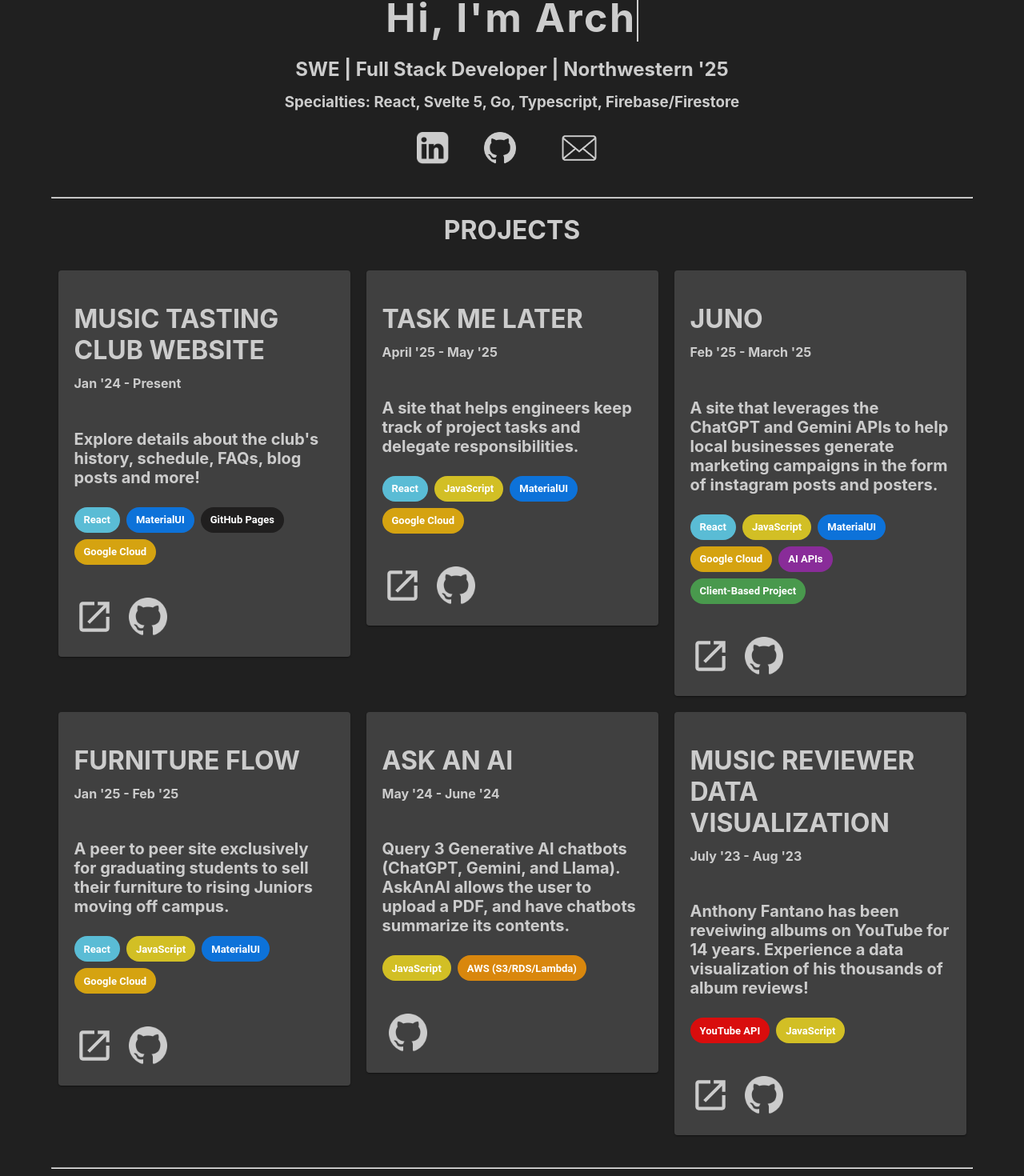
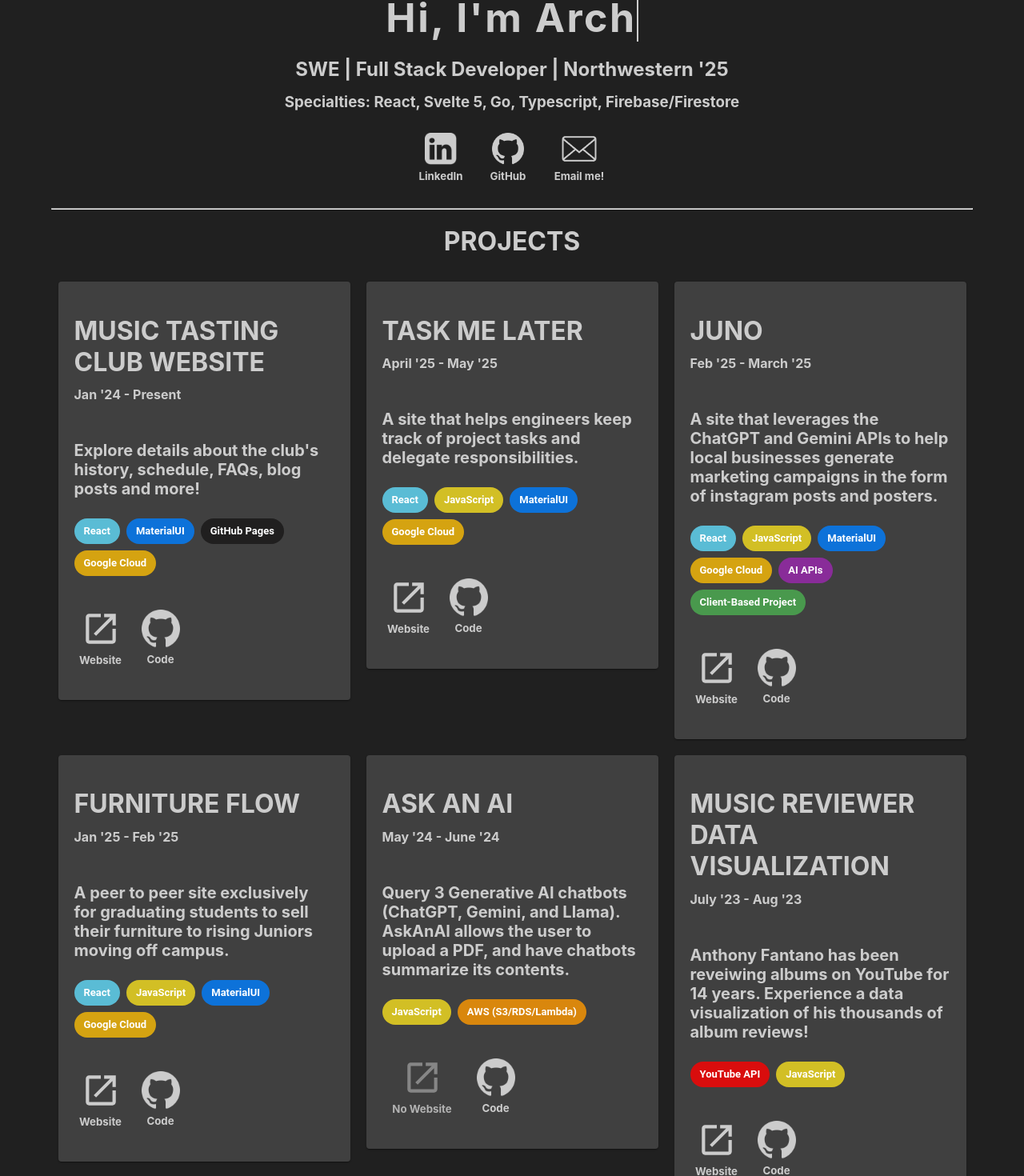
Before and after one commit to SpencerArchSilverstein/SpencerArchSilverstein.github.io, a React (Create React App) app: page / in a window 1280 px wide. Shown: the part 278-1748 px from the top of the page at 80% size. Built offline with nearby package versions, Linux system fonts and the light colour scheme.

Commit message:
fixed the linkedin link up top and added the Ask An AI 'no website' component

```diff
--- a/src/App.tsx
+++ b/src/App.tsx
@@ -10,7 +10,6 @@ import Intro from "./Intro";
 
 function App() {
   // const [glitchBool, setGlitchBool] = useState(false);
-
   //About Me
   //Resume (Work Experience, Project Experience)
   //Technical Skills
--- a/src/ContactMe.tsx
+++ b/src/ContactMe.tsx
@@ -27,17 +27,35 @@ const SocialLinks: FC<SocialLinksProps> = ({
           justifyContent: "center",
           gap: "0.5rem",
           alignItems: "center",
-          marginTop: "-4rem",
+          marginTop: "-3rem",
+          marginLeft: 10,
+        }}
+      >
+        <div
+          style={{
+            justifyContent: "center",
+            display: "flex",
+            alignItems: "center",
+            flexDirection: "column",
           }}
         >
           <Button
-          href="https://www.linkedin.com/in/spencer-silverstein/"
+            href="https://www.linkedin.com/in/arch-silverstein/"
             target="_blank"
             rel="noopener noreferrer"
           >
             <img src={linkedInImg} alt="LinkedIn" className="company-logos" />
           </Button>
-
+          <h5 style={{ marginTop: -10 }}>LinkedIn</h5>
+        </div>
+        <div
+          style={{
+            justifyContent: "center",
+            display: "flex",
+            alignItems: "center",
+            flexDirection: "column",
+          }}
+        >
           <Button
             href="https://github.com/SpencerArchSilverstein"
             target="_blank"
@@ -45,7 +63,18 @@ const SocialLinks: FC<SocialLinksProps> = ({
           >
             <img src={githubImg} alt="GitHub" className="company-logos" />
           </Button>
-
+          <h5 style={{ marginTop: -10 }}>GitHub</h5>
+        </div>
+        <div
+          style={{
+            justifyContent: "center",
+            display: "flex",
+            alignItems: "center",
+            flexDirection: "column",
+            marginTop: -15,
+            marginLeft: -10,
+          }}
+        >
           <Button onClick={handleCopyEmail}>
             <img
               src={mailImg}
@@ -54,6 +83,8 @@ const SocialLinks: FC<SocialLinksProps> = ({
               style={{ width: 70, height: 70 }}
             />
           </Button>
+          <h5 style={{ marginTop: -25 }}>Email me!</h5>
+        </div>
       </div>
 
       <Snackbar
--- a/src/ProjectComponent.tsx
+++ b/src/ProjectComponent.tsx
@@ -186,13 +186,58 @@ const ProjectComponent: React.FC<ProjectComponentProps> = ({
           </div>
 
           <div style={projectTextTitleContStyle}>
-            {launchURL && (
+            {launchURL ? (
+              <div
+                style={{
+                  justifyContent: "center",
+                  display: "flex",
+                  alignItems: "center",
+                  flexDirection: "column",
+                }}
+              >
+                <Button sx={{ backgroundColor: "" }}>
                   <Launch
-                sx={{ fontSize: 50, cursor: "pointer" }}
+                    sx={{ fontSize: 50, cursor: "pointer", color: "#CCCCCC" }}
                     onClick={() => openLink(launchURL)}
                   />
+                </Button>
+                <h5 style={{ marginTop: 0 }}>Website</h5>
+              </div>
+            ) : (
+              <div
+                style={{
+                  justifyContent: "center",
+                  display: "flex",
+                  alignItems: "center",
+                  flexDirection: "column",
+                }}
+              >
+                <Button disabled sx={{ opacity: 0.5, cursor: "not-allowed" }}>
+                  <Launch
+                    sx={{ fontSize: 50, cursor: "pointer", color: "#cccccc" }}
+                  />
+                </Button>
+                <h5
+                  style={{
+                    marginTop: 0,
+                    color: "#b3b3b3",
+                    width: 100,
+                    textAlign: "center",
+                  }}
+                >
+                  No Website
+                </h5>
+              </div>
             )}
             {githubURL && (
+              <div
+                style={{
+                  justifyContent: "center",
+                  display: "flex",
+                  alignItems: "center",
+                  flexDirection: "column",
+                }}
+              >
                 <Button
                   href={githubURL}
                   target="_blank"
@@ -205,6 +250,8 @@ const ProjectComponent: React.FC<ProjectComponentProps> = ({
                     style={{ width: "100%", height: "auto" }}
                   />
                 </Button>
+                <h5 style={{ marginTop: 0 }}>Code</h5>
+              </div>
             )}
           </div>
         </div>
```
Lines whose indentation alone changed are shown as unchanged.
